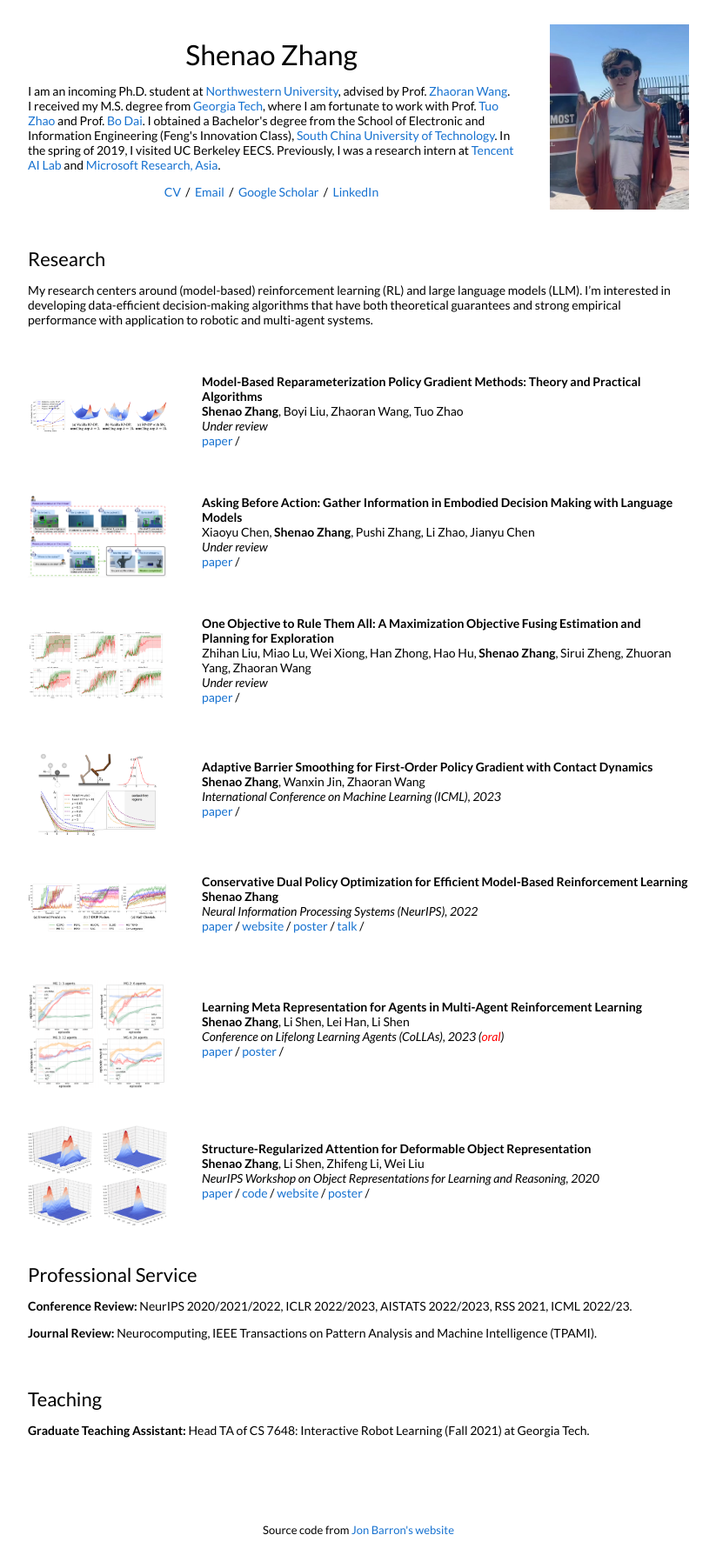
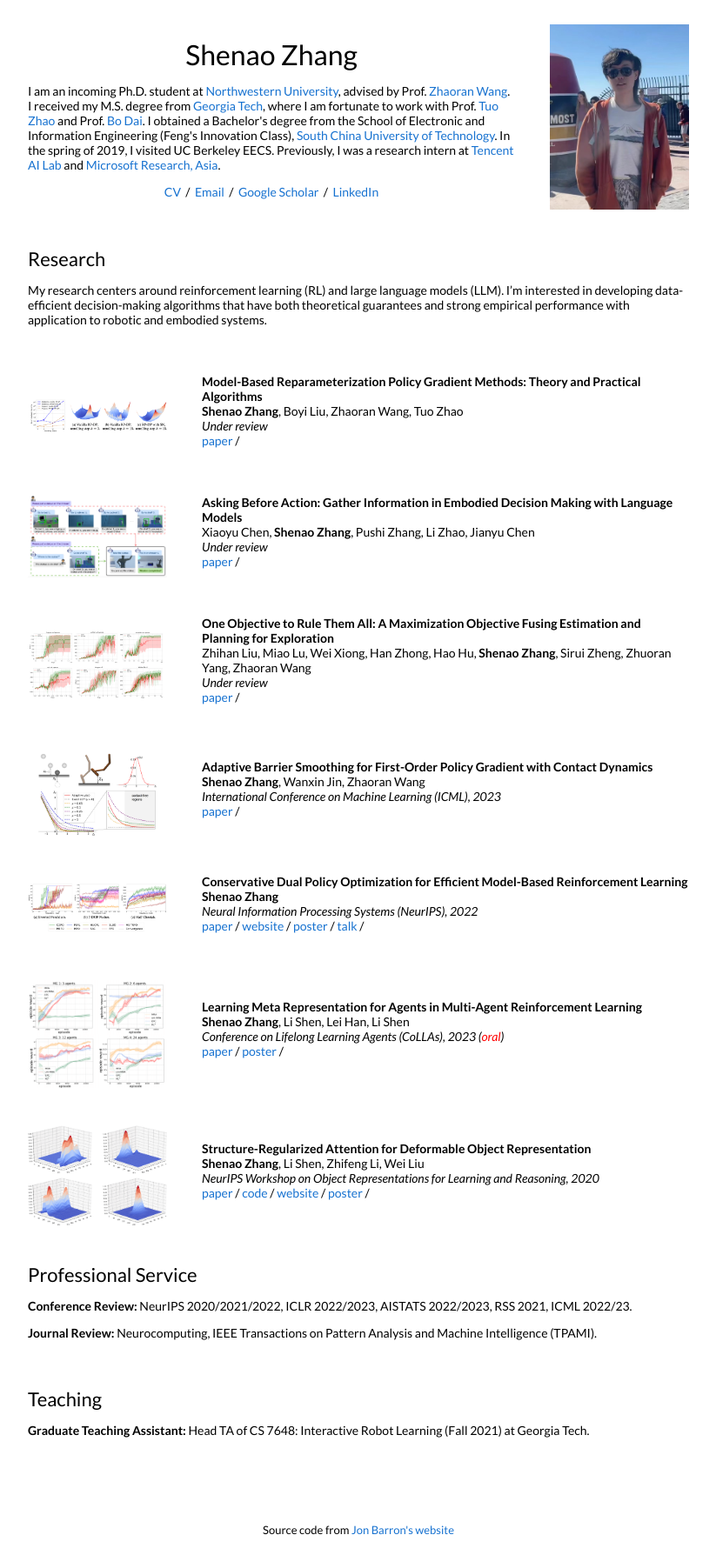
Before and after one commit to shenao-zhang/shenao-zhang.github.io, a Jekyll site: the page built from _posts/2023-06-01-mbpg.markdown, in a window 1280 px wide. Shown: the whole page at 87% size, without its empty margins (228-1051 px from the left). Built offline with Jekyll 4.4.1, drawn with Linux system fonts in a browser that asks for light colours.

Commit message:
Update default.html

```diff
--- a/_layouts/default.html
+++ b/_layouts/default.html
@@ -56,7 +56,7 @@
             <td style="padding:2.5%;width:100%;vertical-align:middle">
               <h2>Research</h2>
               <p>
-                My research centers around (model-based) reinforcement learning (RL) and large language models (LLM). I’m interested in developing data-efficient decision-making algorithms that have both theoretical guarantees and strong empirical performance with application to robotic and multi-agent systems.
+                My research centers around reinforcement learning (RL) and large language models (LLM). I’m interested in developing data-efficient decision-making algorithms that have both theoretical guarantees and strong empirical performance with application to robotic and embodied systems.
               </p>
             </td>
           </tr>
```
